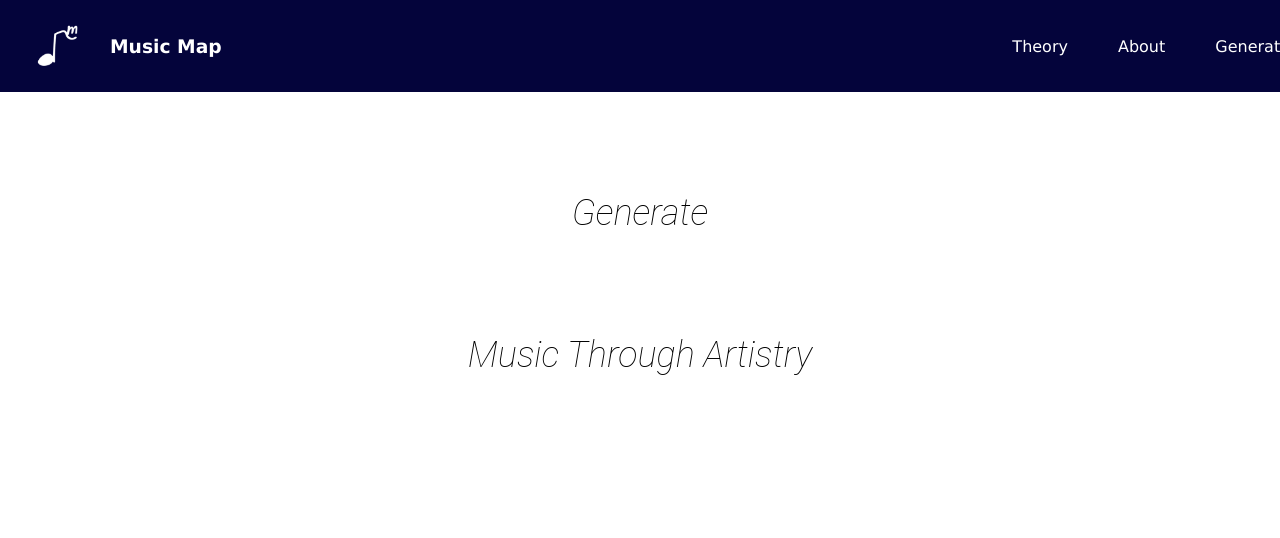
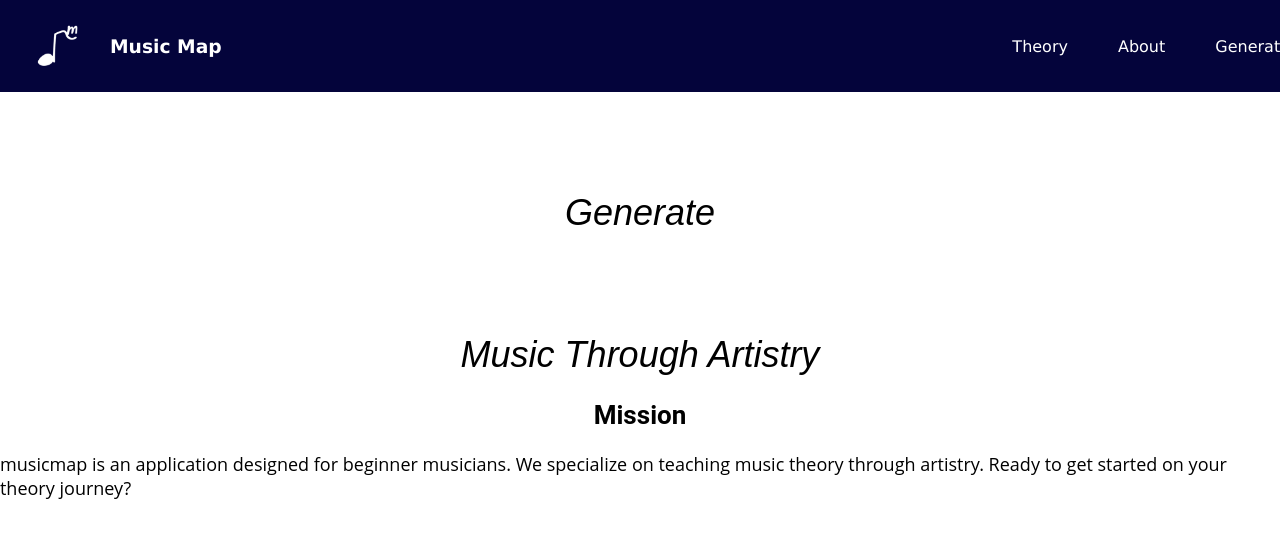
Before and after one commit to marshall-edmond/music-theory, a React (Vite) app in the folder frontend/: page /generate in a window 1280 px wide. Shown: the top 538 px of the page. Built offline with nearby package versions, Linux system fonts and the light colour scheme.

Commit message:
Adding Mission section to frontend

```diff
--- a/frontend/src/pages/HomePage.tsx
+++ b/frontend/src/pages/HomePage.tsx
@@ -2,8 +2,16 @@ import styles from '../styles/HomePage.module.css'
 
 function Home(){
     return (
+        <div>
         <div className={styles.h1}>
-            <h1>Music Through Artistry</h1>
+            <h1>Music Through <span className={styles.highlight}></span>Artistry</h1>
+        </div>
+        <div className={styles.h2}>
+            <h2>Mission</h2>
+        </div>
+        <div className={styles.p}>
+            <p>musicmap is an application designed for beginner musicians. We specialize on teaching music theory through artistry. Ready to get started on your theory journey?</p>
+        </div>
         </div>
     )
 }
--- a/frontend/src/styles/HomePage.module.css
+++ b/frontend/src/styles/HomePage.module.css
@@ -3,14 +3,30 @@ h1 {
     text-align:center;
     font-size:36px;
     color:black;
-    font-family: 'Roboto', sans-serif;
+    font-family: 'Playfiar Display', sans-serif;
     font-style: oblique;
     font-weight:100;
     margin-top: 100px;
 }
 
+
+
 p {
-    text-align:center;
     font-size:18px;
     color:black;
+    font-family:'Open Sans';
+    text-align:left;
 }
+
+.highlight {
+    color: rgb(4, 4, 59);
+    font-family: 'Abril Fatface', sans-serif;
+    font-weight:bold;
+}
+
+
+h2 {
+    font-family: 'Roboto';
+    font-size:26px;
+    text-align:center;
+}
```
Also changed, not shown: 1 other file (tests, documents, lock files or other folders).
